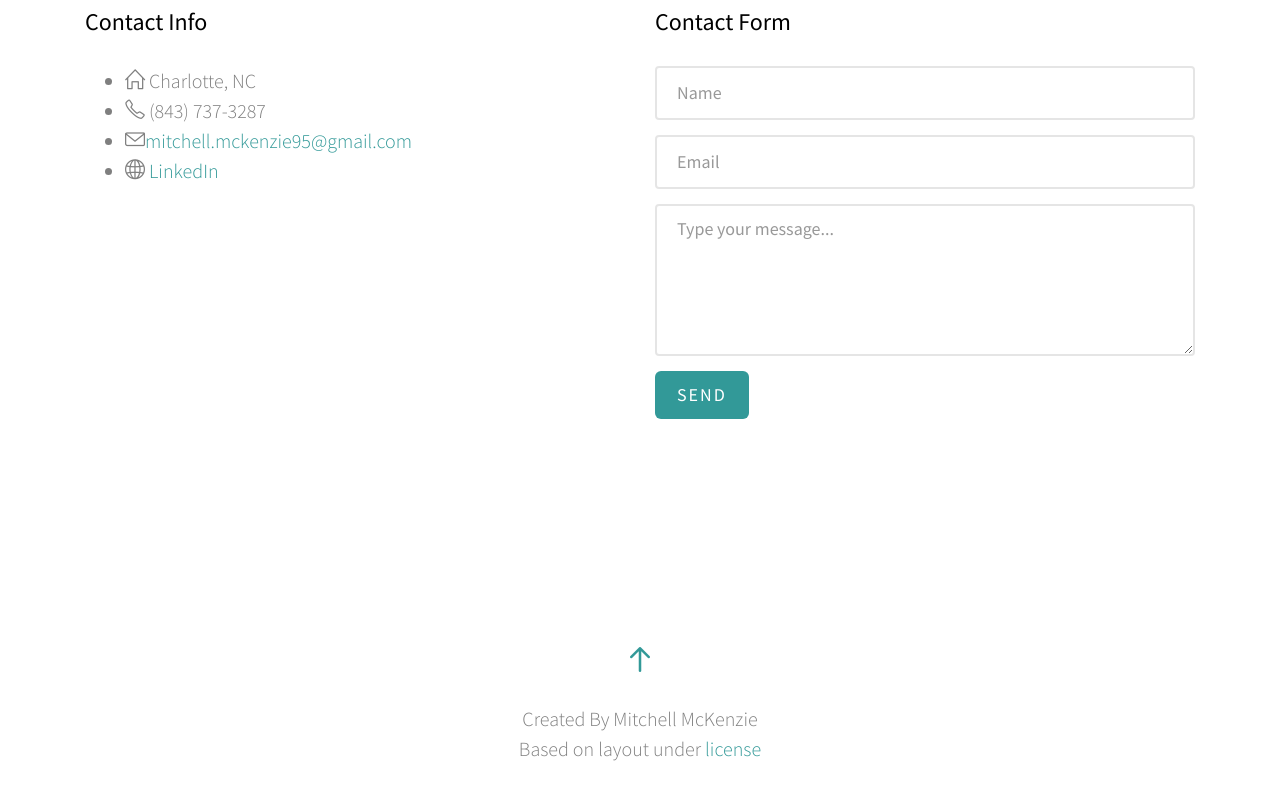
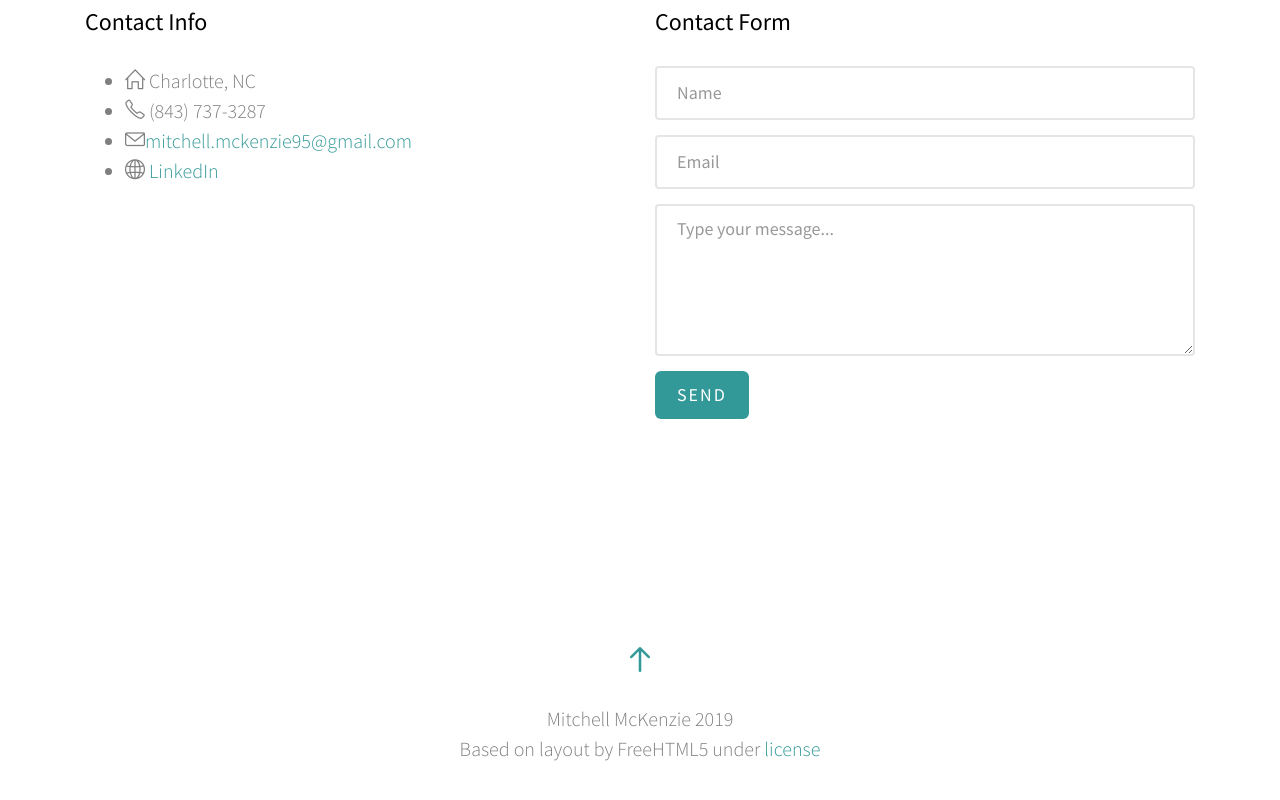
Before and after one commit to mmcken3/mrmckenzie-site, a plain HTML site: page index.html in a window 1280 px wide. Shown: the part 1552-2352 px from the top of the page. Drawn offline with Linux system fonts and the light colour scheme; files whose address does not match are found by name.

Commit message:
Updates footer

```diff
--- a/index.html
+++ b/index.html
@@ -189,7 +189,7 @@
 		<div class="container">
 			<div class="">
 				<div class="col-md-12 text-center">
-					<p>Created By Mitchell McKenzie <br>Based on layout under <a href="http://creativecommons.org/licenses/by/3.0/" target="_blank">license</a> </p>
+					<p>Mitchell McKenzie 2019 <br>Based on layout by FreeHTML5 under <a href="http://creativecommons.org/licenses/by/3.0/" target="_blank">license</a> </p>
 				</div>
 			</div>
 		</div>
```
